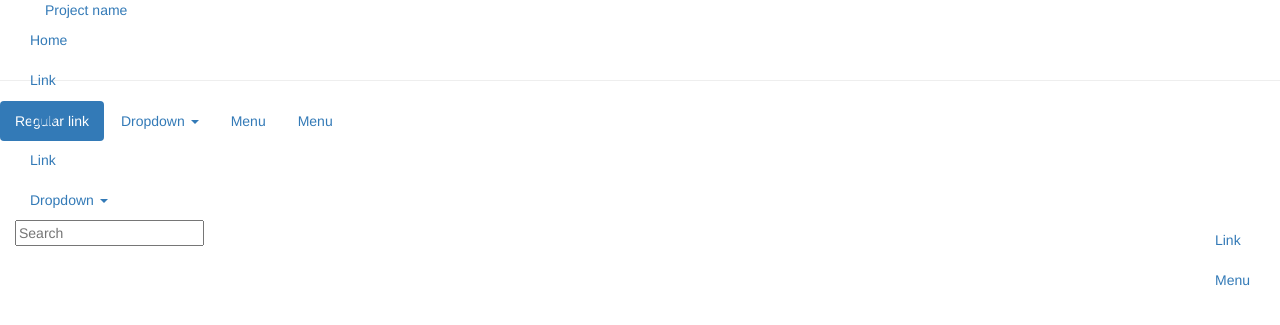
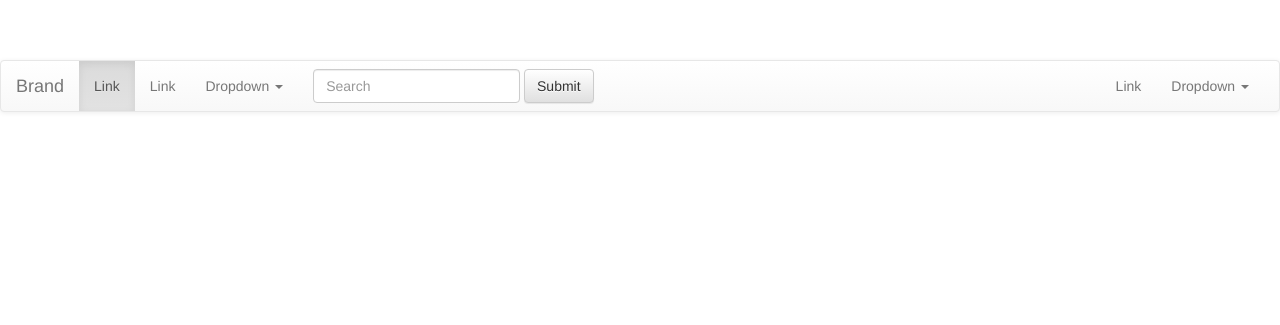
Before and after one commit to patowazhir/videotoysDI, a Jekyll site: the page built from index.html, in a window 1280 px wide. Shown: the top 325 px of the page. Built offline with Jekyll 4.4.1, drawn with Linux system fonts in a browser that asks for light colours.

Commit message:
Update navbar.html

```diff
--- a/_includes/navbar.html
+++ b/_includes/navbar.html
@@ -1,86 +1,53 @@
-<div class="navbar navbar-fixed-top">
-  <div class="navbar-inner">
+<nav class="navbar navbar-default">
   <div class="container-fluid">
-        <a data-target=".nav-collapse" data-toggle="collapse" class="btn btn-navbar">
+    <!-- Brand and toggle get grouped for better mobile display -->
+    <div class="navbar-header">
+      <button type="button" class="navbar-toggle collapsed" data-toggle="collapse" data-target="#bs-example-navbar-collapse-1" aria-expanded="false">
+        <span class="sr-only">Toggle navigation</span>
         <span class="icon-bar"></span>
         <span class="icon-bar"></span>
         <span class="icon-bar"></span>
-        </a>
-        <a href="#" class="brand">Project name</a>
-        <div class="nav-collapse">
-          <ul class="nav">
-            <li class="active"><a href="#">Home</a></li>
-            <li><a href="#">Link</a></li>
-            <li><a href="#">Link</a></li>
+      </button>
+      <a class="navbar-brand" href="#">Brand</a>
+    </div>
+
+    <!-- Collect the nav links, forms, and other content for toggling -->
+    <div class="collapse navbar-collapse" id="bs-example-navbar-collapse-1">
+      <ul class="nav navbar-nav">
+        <li class="active"><a href="#">Link <span class="sr-only">(current)</span></a></li>
         <li><a href="#">Link</a></li>
         <li class="dropdown">
-              <a data-toggle="dropdown" class="dropdown-toggle" href="#">Dropdown <b class="caret"></b></a>
+          <a href="#" class="dropdown-toggle" data-toggle="dropdown" role="button" aria-haspopup="true" aria-expanded="false">Dropdown <span class="caret"></span></a>
           <ul class="dropdown-menu">
-                <li>
-                    <a href="#">2-level Dropdown <i class="icon-arrow-right"></i></a>
-                    <ul class="dropdown-menu sub-menu">
             <li><a href="#">Action</a></li>
             <li><a href="#">Another action</a></li>
             <li><a href="#">Something else here</a></li>
-                        <li class="divider"></li>
-                        <li class="nav-header">Nav header</li>
+            <li role="separator" class="divider"></li>
             <li><a href="#">Separated link</a></li>
-                        <li><a href="#">One more separated link</a></li>
-                    </ul>
-                </li>
-                <li><a href="#">Another action</a></li>
-                <li><a href="#">Something else here</a></li>
-                <li class="divider"></li>
-                <li class="nav-header">Nav header</li>
-                <li><a href="#">Separated link</a></li>
+            <li role="separator" class="divider"></li>
             <li><a href="#">One more separated link</a></li>
           </ul>
         </li>
       </ul>
-          <form action="" class="navbar-search pull-left">
-            <input type="text" placeholder="Search" class="search-query span2">
+      <form class="navbar-form navbar-left" role="search">
+        <div class="form-group">
+          <input type="text" class="form-control" placeholder="Search">
+        </div>
+        <button type="submit" class="btn btn-default">Submit</button>
       </form>
-          <ul class="nav pull-right">
+      <ul class="nav navbar-nav navbar-right">
         <li><a href="#">Link</a></li>
-            <li class="divider-vertical"></li>
         <li class="dropdown">
-              <a class="#" href="#">Menu</a>
-            </li>
-          </ul>
-        </div><!-- /.nav-collapse -->
-      </div>
-  </div>
-</div>
-
-<hr>
-
-<ul class="nav nav-pills">
-<li class="active"><a href="#">Regular link</a></li>
-<li class="dropdown">
-  <a href="#" data-toggle="dropdown" class="dropdown-toggle">Dropdown <b class="caret"></b></a>
-  <ul class="dropdown-menu" id="menu1">
-    <li>
-        <a href="#">2-level Menu <i class="icon-arrow-right"></i></a>
-        <ul class="dropdown-menu sub-menu">
+          <a href="#" class="dropdown-toggle" data-toggle="dropdown" role="button" aria-haspopup="true" aria-expanded="false">Dropdown <span class="caret"></span></a>
+          <ul class="dropdown-menu">
             <li><a href="#">Action</a></li>
             <li><a href="#">Another action</a></li>
             <li><a href="#">Something else here</a></li>
-            <li class="divider"></li>
-            <li class="nav-header">Nav header</li>
-            <li><a href="#">Separated link</a></li>
-            <li><a href="#">One more separated link</a></li>
-        </ul>
-    </li>
-    <li><a href="#">Another action</a></li>
-    <li><a href="#">Something else here</a></li>
-    <li class="divider"></li>
+            <li role="separator" class="divider"></li>
             <li><a href="#">Separated link</a></li>
           </ul>
         </li>
-<li class="dropdown">
-  <a href="#">Menu</a>
-</li>
-<li class="dropdown">
-  <a href="#">Menu</a>
-</li>
       </ul>
+    </div><!-- /.navbar-collapse -->
+  </div><!-- /.container-fluid -->
+</nav>
```
Lines whose indentation alone changed are shown as unchanged.
